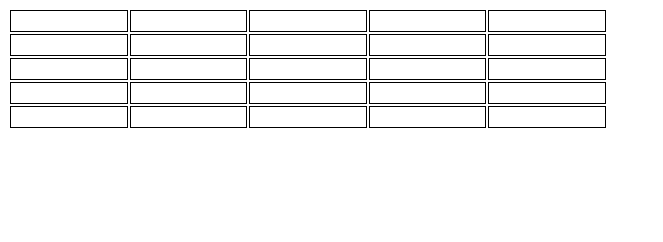
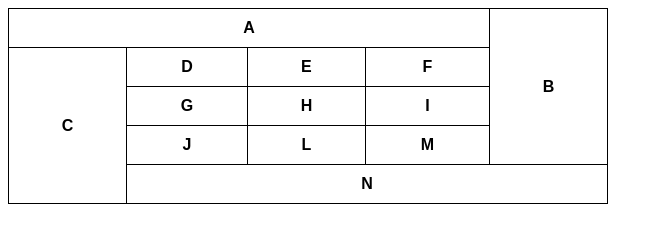
Before and after one commit to jorgemonteirojr/curso-html5-css3, a plain HTML site: page exercicios htmlcss/ex023/extabela2.html in a window 1280 px wide. Shown: the whole page, without its empty margins (0-663 px from the left). Drawn offline with Linux system fonts and the light colour scheme.

Commit message:
att ex tabela

```diff
--- a/exercicios htmlcss/ex023/extabela2.html
+++ b/exercicios htmlcss/ex023/extabela2.html
@@ -12,7 +12,8 @@
         }
         table{
             width: 600px;
-
+            border-collapse: collapse;
+            text-align: center;
         }
         td{
             border: 1px solid black;
@@ -23,39 +24,32 @@
 <body>
     <table>
         <tr>
-            <td></td>
-            <td></td>
-            <td></td>
-            <td></td>
-            <td></td>
+            <td colspan="4">A</td>
+            <td rowspan="4">B</td>
+
         </tr>
         <tr>
-            <td></td>
-            <td></td>
-            <td></td>
-            <td></td>
-            <td></td>
+            <td rowspan="4">C</td>
+            <td>D</td>
+            <td>E</td>
+            <td>F</td>
+
         </tr>
         <tr>
-            <td></td>
-            <td></td>
-            <td></td>
-            <td></td>
-            <td></td>
+            <td>G</td>
+            <td>H</td>
+            <td>I</td>
+
         </tr>
         <tr>
-            <td></td>
-            <td></td>
-            <td></td>
-            <td></td>
-            <td></td>
+            <td>J</td>
+            <td>L</td>
+            <td>M</td>
+
         </tr>
         <tr>
-            <td></td>
-            <td></td>
-            <td></td>
-            <td></td>
-            <td></td>
+            <td colspan="4">N</td>
+
         </tr>
     </table>
 
```
